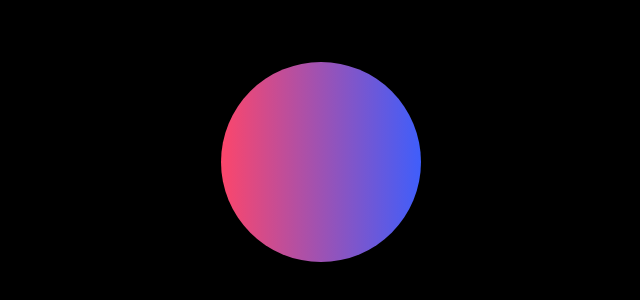
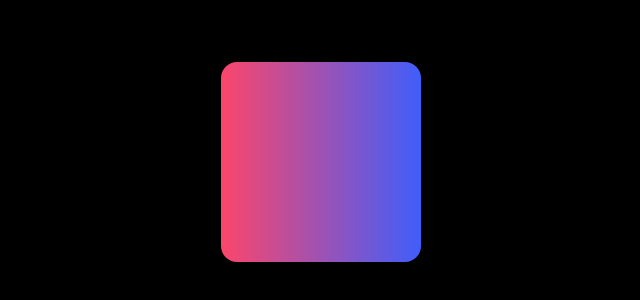
Before and after one commit to aptsharp/animations_CSS, a plain HTML site: page index.html in a window 1280 px wide. Shown: the part 238-538 px from the top of the page, without its empty margins (319-959 px from the left). Drawn offline with Linux system fonts and the light colour scheme.

Commit message:
fix: efeitos e possicionamentos

```diff
--- a/styles.css
+++ b/styles.css
@@ -14,10 +14,32 @@ body{
     background: linear-gradient(90deg, #fc466b 0%, #3f5efb 100%  );
     width: 200px;
     height: 200px;
-    border-radius: 50%;
+    border-radius: 8%;
 }
 
 .box:hover{
-    transform: translate(250px, 250px);
+    /* so funciona para mover o elemento na tela */
+    transform: translate(250px, 250px) rotate(-360deg) skew(-20deg); /* juntando os 2 elementos*/
     transition: transform 1s ease-in-out;
+
+    /* so funciona para rodar o elemento na tela */
+    /* transform: rotate(360deg); */
 }
+
+/* transform: matrix()
+
+matrix: matrix(
+    scaleX(),
+    skewY(),
+    skewX(),
+    scaleY(),
+    translateX(),
+    translateY()
+)
+
+usa todas essa propriedades da na sequencia que esta listada.
+
+pode ser usado pelo site com https://angrytools.com/
+essencial para gerencias animações com CSS.
+
+*/
```
